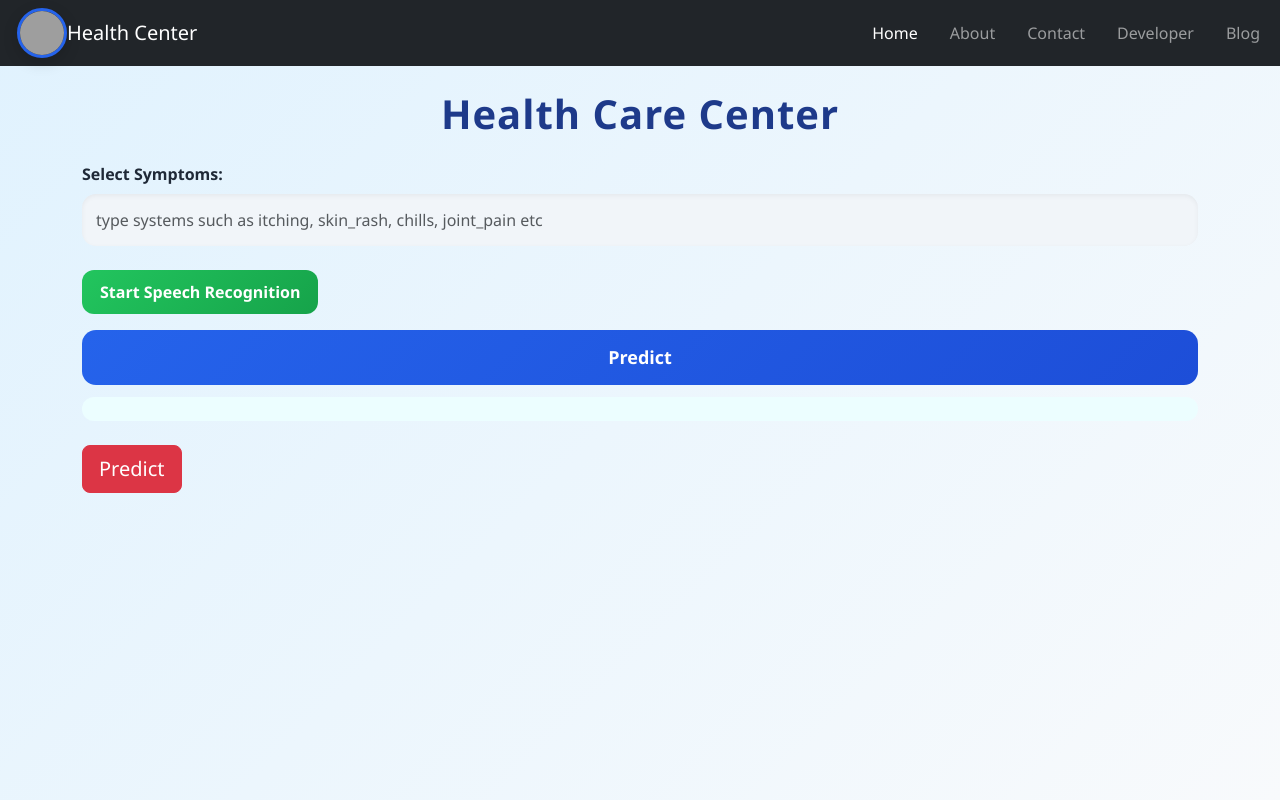
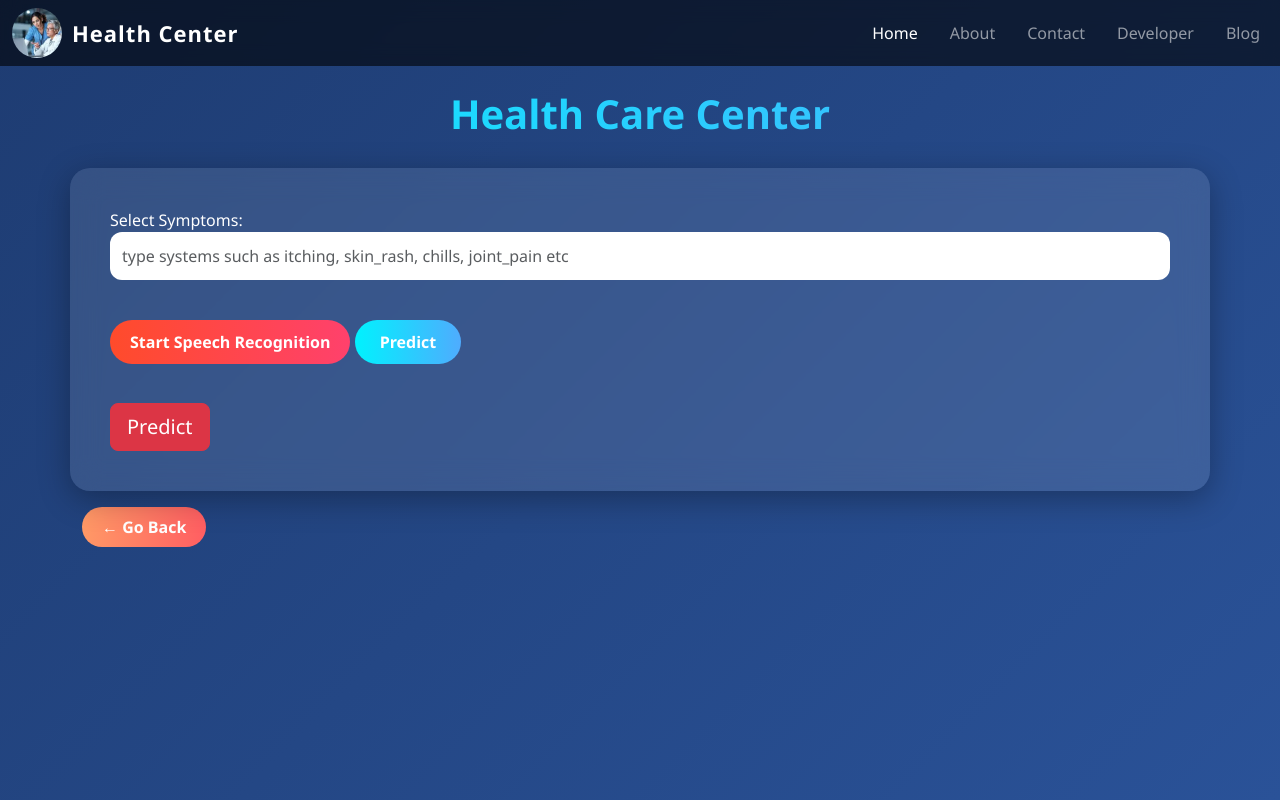
Before and after one commit to ranisumbul7/Disease-Medicine-Recommendation-System, a Flask app: page /predict in a window 1280 px wide. Run offline with Flask 3, Linux system fonts and the light colour scheme; parts of the project's set-up code (start-up, migrations or seed data) failed here and were passed over; grey boxes are pictures that could not be loaded.

Commit message:
your message

```diff
--- a/static/css/style.css
+++ b/static/css/style.css
@@ -1,201 +1,143 @@
-/* ===== Global ===== */
-html, body {
-    height: 100%;
-    margin: 0;
+/* ===== Background Gradient ===== */
+body {
+    background: linear-gradient(135deg, #1e3c72, #2a5298);
     font-family: 'Segoe UI', sans-serif;
-    background: linear-gradient(135deg, #e0f2fe, #f8fafc);
-    color: #1f2937;
+    color: white;
+    min-height: 100vh;
+}
+
+/* ===== Navbar ===== */
+.navbar {
+    backdrop-filter: blur(10px);
+    background: rgba(0, 0, 0, 0.6) !important;
+}
+
+.navbar-brand {
+    font-weight: bold;
+    font-size: 22px;
+    letter-spacing: 1px;
+}
+
+.nav-link {
+    transition: 0.3s;
+}
+
+.nav-link:hover {
+    color: #00f2fe !important;
 }
 
 /* ===== Logo ===== */
-.logo {
-    width: 50px;
-    height: 50px;
-    margin-left: 5px;
-}
-
 .myimg {
     width: 50px;
     height: 50px;
-    border: 3px solid #2563eb;
     border-radius: 50%;
-    box-shadow: 0 5px 15px rgba(0,0,0,0.15);
+    object-fit: cover;
+    margin-right: 10px;
 }
 
-/* ===== Heading ===== */
+/* ===== Main Title ===== */
 .main-title {
-    color: #1e3a8a;
-    font-weight: 800;
-    letter-spacing: 1px;
+    font-weight: 700;
+    font-size: 40px;
+    background: linear-gradient(to right, #00f2fe, #4facfe);
+    -webkit-background-clip: text;
+    -webkit-text-fill-color: transparent;
 }
 
-/* ===== Form Card ===== */
-.health-form {
-    background: white;
-    padding: 35px;
-    border-radius: 18px;
-    box-shadow: 0 20px 40px rgba(0,0,0,0.1);
-    max-width: 750px;
-    margin: auto;
-    transition: 0.3s ease;
+/* ===== Form Card (Glass Effect) ===== */
+.form-card {
+    background: rgba(255, 255, 255, 0.1);
+    padding: 40px;
+    border-radius: 20px;
+    backdrop-filter: blur(15px);
+    box-shadow: 0 8px 32px rgba(0,0,0,0.3);
+    margin-top: 30px;
 }
 
-.health-form:hover {
-    transform: translateY(-5px);
+/* ===== Input Box ===== */
+.form-control {
+    border-radius: 12px;
+    padding: 12px;
+    border: none;
 }
 
-/* ===== Labels ===== */
-.form-card label {
-    font-weight: 600;
-    margin-bottom: 8px;
+.form-control:focus {
+    box-shadow: 0 0 10px #00f2fe;
 }
 
-/* ===== Inputs ===== */
-.form-card .form-control,
-.health-form input {
+/* ===== Buttons ===== */
+.btn-voice {
+    background: #ff416c;
+    background: linear-gradient(to right, #ff4b2b, #ff416c);
     border: none;
-    border-radius: 14px;
-    padding: 14px;
-    background: #f1f5f9;
-    box-shadow: inset 0 2px 5px rgba(0,0,0,0.05);
+    padding: 10px 20px;
+    border-radius: 30px;
+    color: white;
+    font-weight: bold;
     transition: 0.3s;
-}
-
-.form-card .form-control:focus,
-.health-form input:focus {
-    background: #ffffff;
-    box-shadow: 0 0 0 3px rgba(37,99,235,0.25);
-    outline: none;
-}
-
-/* ===== Voice Button ===== */
-.btn-voice {
-    background: linear-gradient(135deg, #22c55e, #16a34a);
-    border: none;
-    color: white;
-    padding: 10px 18px;
-    border-radius: 12px;
-    font-weight: 600;
-    transition: 0.3s ease;
 }
 
 .btn-voice:hover {
     transform: scale(1.05);
 }
 
-/* ===== Predict Button ===== */
 .btn-predict {
-    background: linear-gradient(135deg, #2563eb, #1d4ed8);
+    background: linear-gradient(to right, #00f2fe, #4facfe);
     border: none;
-    padding: 14px;
-    border-radius: 14px;
-    font-size: 18px;
+    padding: 10px 25px;
+    border-radius: 30px;
+    color: white;
     font-weight: bold;
-    color: white;
-    width: 100%;
-    transition: 0.3s ease;
+    transition: 0.3s;
 }
 
 .btn-predict:hover {
-    transform: translateY(-4px);
-    box-shadow: 0 15px 30px rgba(37,99,235,0.4);
+    transform: scale(1.05);
 }
 
-/* ===== Transcription ===== */
-#transcription {
-    margin-top: 12px;
-    padding: 12px;
-    background: #ecfeff;
-    border-radius: 12px;
-    font-weight: 500;
+/* ===== Result Buttons ===== */
+.toggle-button {
+    background: linear-gradient(to right, #43e97b, #38f9d7);
+    border: none;
+    padding: 10px 20px;
+    border-radius: 25px;
+    color: black;
+    font-weight: bold;
+    margin: 10px;
+    transition: 0.3s;
 }
 
-/* ===== Result Heading ===== */
-.result-heading {
-    font-size: 32px;
-    font-weight: 800;
-    color: #1e3a8a;
-    text-align: center;
+.toggle-button:hover {
+    transform: scale(1.1);
 }
-
-/* ===== Result Grid ===== */
-.result-container {
-    display: grid;
-    grid-template-columns: repeat(auto-fit, minmax(170px, 1fr));
-    gap: 22px;
-    margin-top: 35px;
-}
-
-/* ===== Result Cards ===== */
-.toggle-button {
-    border: none;
-    border-radius: 18px;
-    padding: 24px 10px;
-    font-size: 18px;
-    font-weight: 600;
-    color: white;
-    cursor: pointer;
-    transition: all 0.3s ease;
-    box-shadow: 0 15px 30px rgba(0,0,0,0.15);
-}
-
-/* Hover Effect */
-.toggle-button:hover {
-    transform: translateY(-10px) scale(1.05);
-}
-
-/* Individual Modern Medical Colors */
-.toggle-button:nth-child(1) { background: linear-gradient(135deg, #dc2626, #ef4444); }
-.toggle-button:nth-child(2) { background: linear-gradient(135deg, #2563eb, #3b82f6); }
-.toggle-button:nth-child(3) { background: linear-gradient(135deg, #16a34a, #22c55e); }
-.toggle-button:nth-child(4) { background: linear-gradient(135deg, #7c3aed, #a855f7); }
-.toggle-button:nth-child(5) { background: linear-gradient(135deg, #ea580c, #f97316); }
-.toggle-button:nth-child(6) { background: linear-gradient(135deg, #0891b2, #06b6d4); }
 
 /* ===== Modal Styling ===== */
 .modal-content {
     border-radius: 20px;
-    border: none;
-    box-shadow: 0 30px 70px rgba(0,0,0,0.3);
-    animation: slideUp 0.4s ease;
 }
 
 .modal-header {
-    background: linear-gradient(135deg, #2563eb, #1d4ed8);
+    background: linear-gradient(to right, #4facfe, #00f2fe);
     color: white;
-    border-bottom: none;
 }
 
-.modal-title {
-    font-weight: 700;
+/* ===== Transcription Text ===== */
+#transcription {
+    margin-top: 15px;
+    font-style: italic;
+    color: #00f2fe;
 }
 
-.modal-header .btn-close {
-    filter: invert(1);
+.btn-back {
+    background: linear-gradient(to right, #ff9966, #ff5e62);
+    border: none;
+    padding: 8px 20px;
+    border-radius: 25px;
+    color: white;
+    font-weight: bold;
+    transition: 0.3s;
 }
 
-.modal-body {
-    background: #f8fafc;
-    font-size: 16px;
-    line-height: 1.7;
+.btn-back:hover {
+    transform: scale(1.05);
 }
-
-.modal-body p {
-    font-size: 18px;
-    font-weight: 700;
-    color: #dc2626;
-}
-
-/* Animation */
-@keyframes slideUp {
-    from { opacity: 0; transform: translateY(40px); }
-    to { opacity: 1; transform: translateY(0); }
-}
-
-/* Mobile */
-@media (max-width: 576px) {
-    .toggle-button {
-        font-size: 16px;
-        padding: 18px;
-    }
-}
--- a/templates/index.html
+++ b/templates/index.html
@@ -16,7 +16,7 @@
         <div class="container-fluid">
             <!-- Logo at the top-left corner -->
             <div class="logo">
-                <img class="myimg" src="{{ url_for('static', filename='healthcare-clinic.jpg') }}" alt="">
+                <img class="myimg" src="{{ url_for('static', filename='images/image.webp') }}" alt="">
             </div>
 
             <a class="navbar-brand" href="#">Health Center</a>
@@ -216,6 +216,11 @@
         </div>
     </div>
 
+<div class="container mt-3">
+    <button onclick="goBack()" class="btn-back">
+        ← Go Back
+    </button>
+</div>
 
 
        <script>
@@ -232,15 +237,19 @@ function startSpeechRecognition() {
     recognition.onresult = function (event) {
         const result = event.results[0][0].transcript;
 
-        // ✅ SHOW TEXT
         transcriptionDiv.textContent = result;
 
-        // ✅ VERY IMPORTANT: input box me daalo
         symptomsInput.value = result;
     };
 
     recognition.start();
 }
+
+// Back button functionality
+function goBack() {
+    window.history.back();
+}
+
 </script>
 
     <script src="https://cdn.jsdelivr.net/npm/bootstrap@5.3.8/dist/js/bootstrap.bundle.min.js" integrity="sha384-FKyoEForCGlyvwx9Hj09JcYn3nv7wiPVlz7YYwJrWVcXK/BmnVDxM+D2scQbITxI" crossorigin="anonymous"></script>
```
Also changed, not shown: templates/ai_doctor.html (+30 -4 lines), templates/dashboard.html (+4 -7 lines).
